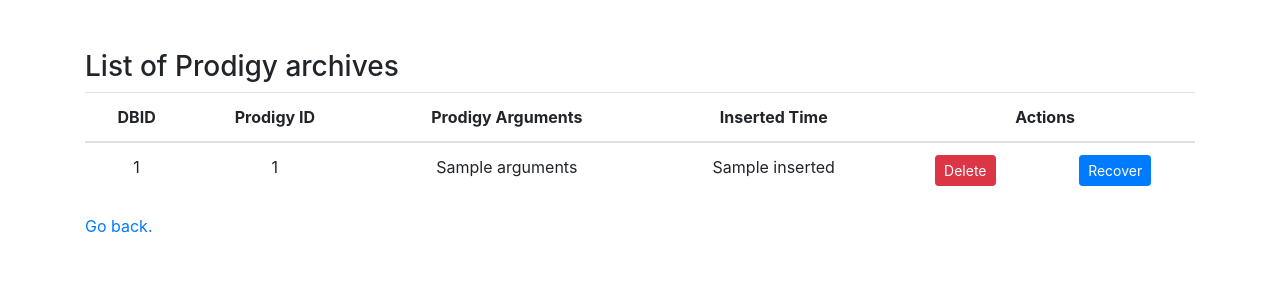
After one commit to COVID-19-Text-Mining/prodigy-multitask, a Flask app: template templates/services/list_archives.html in a window 1280 px wide. The commit adds this page. Shown: the top 300 px of the page. Run offline with Flask 2, Linux system fonts and the light colour scheme; the template is opened without the code that fills it: most values are stand-ins (such as "Sample title", 1, 10 or a date in 2020); some libraries are stand-ins or nearby versions.

Commit message:
Allow to backup instances.

```diff
--- a/app.py
+++ b/app.py
@@ -15,12 +15,14 @@
 
 import psutil
 import requests
+from bson import ObjectId
 from flask import (
     Flask, render_template, make_response, request,
     redirect, url_for, abort, Response, send_file)
 from flask_login import current_user
 from flask_mongoengine import MongoEngine
 from flask_security import MongoEngineUserDatastore, Security, UserMixin, RoleMixin, roles_required, url_for_security
+from gridfs import GridFS
 from mongoengine import StringField, BooleanField, ListField, ReferenceField
 from psutil import NoSuchProcess, ZombieProcess
 from werkzeug.utils import secure_filename
@@ -39,6 +41,12 @@
 app.config['SECURITY_UNAUTHORIZED_VIEW'] = 'unauthorized'
 
 db = MongoEngine(app)
+
+
+def get_archive_col():
+    return GridFS(
+        db.connection[settings.MONGO_DB],
+        'prodigy_instance_snapshots')
 
 
 class Role(db.Document, RoleMixin):
@@ -210,6 +218,24 @@
     return None
 
 
+def zip_prodigy_instance(service_id, work_dir):
+    fn = '%s_%s.zip' % (service_id, datetime.now().strftime('%Y%m%d_%H%M%S'))
+    zip_file_path = os.path.join(temp_dir, fn)
+    zip_file = zipfile.ZipFile(zip_file_path, 'w', zipfile.ZIP_DEFLATED)
+
+    for root, dirs, files in os.walk(work_dir):
+        for file in files:
+            if root == work_dir and file in prodigy_sys_files:
+                continue
+            this_fn = os.path.join(root, file)
+            zip_file.write(
+                this_fn,
+                arcname=os.path.relpath(this_fn, prodigy_dir))
+    zip_file.close()
+
+    return zip_file_path
+
+
 def stop_all_prodigy(*_, **__):
     with prodigy_services_lock:
         for prodigy_id, _, alive, listening, pid in iter_prodigy_services():
@@ -235,9 +261,16 @@
                 os.unlink(filename)
 
 
-def get_work_dir_or_404(prodigy_id):
+def get_work_dir(prodigy_id):
     true_path = os.path.join(prodigy_dir, prodigy_id)
     if not os.path.exists(true_path) or not os.path.isdir(true_path):
+        return None
+    return true_path
+
+
+def get_work_dir_or_404(prodigy_id):
+    true_path = get_work_dir(prodigy_id)
+    if true_path is None:
         return abort(404)
     return true_path
 
@@ -389,7 +422,7 @@
     return redirect(url_for('list_services', viewsharing=service_id), code=302)
 
 
-@app.route('/share/<service_id>/remove/<share_id>')
+@app.route('/share/<service_id>/remove/<share_id>', methods=['POST'])
 @roles_required('admin')
 def remove_share(service_id, share_id):
     service_config = read_config_or_404(service_id)
@@ -412,24 +445,100 @@
 @roles_required('admin')
 def download_folder(service_id):
     work_dir = get_work_dir_or_404(service_id)
+    zip_file_path = zip_prodigy_instance(service_id, work_dir)
 
-    fn = '%s_%s.zip' % (service_id, datetime.now().strftime('%Y%m%d_%H%M%S'))
-    zip_file_path = os.path.join(temp_dir, fn)
-    zip_file = zipfile.ZipFile(zip_file_path, 'w', zipfile.ZIP_DEFLATED)
-
-    for root, dirs, files in os.walk(work_dir):
-        for file in files:
-            if root == work_dir and file in prodigy_sys_files:
-                continue
-            this_fn = os.path.join(root, file)
-            zip_file.write(
-                this_fn,
-                arcname=os.path.relpath(this_fn, prodigy_dir))
-    zip_file.close()
     return send_file(zip_file_path, as_attachment=True)
 
 
-@app.route('/start/<service_id>')
+@app.route('/archive/recover/<db_id>', methods=["POST"])
+@roles_required('admin')
+def recover_archives(db_id):
+    snapshots_grid_fs = get_archive_col()
+
+    file = snapshots_grid_fs.get(ObjectId(db_id))
+
+    true_path = get_work_dir(file.prodigy_id)
+    if true_path is not None:
+        pid = get_prodigy_pid(true_path)
+        if pid is not None:
+            stop_prodigy(pid)
+            os.unlink(os.path.join(true_path, 'prodigy.pid'))
+
+    zipped = zipfile.ZipFile(file)
+    zipped.extractall(path=prodigy_dir)
+
+    with open(os.path.join(true_path, 'config.json'), 'w') as f:
+        json.dump(file.config, f)
+
+    return redirect(url_for('list_services'), code=302)
+
+
+@app.route('/archive/delete/<db_id>', methods=['POST'])
+@roles_required('admin')
+def delete_archives(db_id):
+    snapshots_grid_fs = get_archive_col()
+    snapshots_grid_fs.delete(ObjectId(db_id))
+
+    return redirect(url_for('list_archives'), code=302)
+
+
+@app.route('/archive/list')
+@roles_required('admin')
+def list_archives():
+    snapshots_grid_fs = get_archive_col()
+    archives = snapshots_grid_fs.find()
+    return render_template(
+        'services/list_archives.html',
+        archives=[{
+            'db_id': str(x._id),
+            'prodigy_id': x.prodigy_id,
+            'arguments': x.arguments,
+            'inserted': x.inserted.strftime('%Y-%m-%d %H:%M:%S'),
+        } for x in archives])
+
+
+@app.route('/archive/save_all', methods=['POST'])
+@roles_required('admin')
+def archive_all_instances():
+    snapshots_grid_fs = get_archive_col()
+    archived = []
+    for prodigy_id, work_dir, alive, listening, pid in iter_prodigy_services():
+        config_filename = os.path.join(work_dir, 'config.json')
+        with open(config_filename) as f:
+            service_config = json.load(f)
+            sharing = []
+            for i in service_config.get('share', []):
+                try:
+                    sharing.append({
+                        'to': i['to'],
+                        'id': i['id'],
+                    })
+                except KeyError:
+                    pass
+            try:
+                info = {
+                    'prodigy_id': prodigy_id,
+                    'name': str(service_config['name']),
+                    'db_collection': str(service_config['db_collection']),
+                    'arguments': str(service_config['arguments']),
+                    'sharing': sharing,
+                    'inserted': datetime.now(),
+                    'config': service_config,
+                }
+            except KeyError:
+                app.logger.warning(f'Config file {config_filename} corrupted.')
+                continue
+
+        zip_file_path = zip_prodigy_instance(prodigy_id, work_dir)
+        with open(zip_file_path, 'rb') as f:
+            snapshots_grid_fs.put(f, **info)
+        os.unlink(zip_file_path)
+        archived.append(prodigy_id)
+
+    return f'Archived {len(archived)} instances: {archived}'
+
+
+@app.route('/start/<service_id>', methods=['POST'])
 @roles_required('admin')
 def start_service(service_id):
     true_path = get_work_dir_or_404(service_id)
@@ -443,7 +552,7 @@
     return redirect(url_for('list_services'), code=302)
 
 
-@app.route('/stop/<service_id>')
+@app.route('/stop/<service_id>', methods=['POST'])
 @roles_required('admin')
 def stop_service(service_id):
     true_path = get_work_dir_or_404(service_id)
@@ -494,7 +603,7 @@
     )
 
 
-@app.route('/remove/<service_id>')
+@app.route('/remove/<service_id>', methods=['POST'])
 @roles_required('admin')
 def remove_service(service_id):
     true_path = get_work_dir_or_404(service_id)
--- /dev/null
+++ b/templates/services/list_archives.html
@@ -0,0 +1,106 @@
+<!doctype html>
+<html lang="en">
+<head>
+    <meta charset="utf-8">
+    <meta name="viewport" content="width=device-width, initial-scale=1, shrink-to-fit=no">
+
+    <title>List of Prodigy Archives</title>
+
+    <!-- Bootstrap core CSS -->
+    <link href="https://stackpath.bootstrapcdn.com/bootstrap/4.4.1/css/bootstrap.min.css" rel="stylesheet"
+          integrity="sha384-Vkoo8x4CGsO3+Hhxv8T/Q5PaXtkKtu6ug5TOeNV6gBiFeWPGFN9MuhOf23Q9Ifjh" crossorigin="anonymous">
+
+    <style>
+        body {
+            margin-top: 50px;
+        }
+
+        th, td {
+            text-align: center;
+        }
+    </style>
+</head>
+
+<body>
+<div class="container">
+    <div class="row">
+        <div class="col-md-12">
+            <h3>List of Prodigy archives</h3>
+        </div>
+    </div>
+
+    <div class="row">
+        <div class="col-md-12">
+            <table class="table">
+                <thead>
+                <tr>
+                    <th scope="col">DBID</th>
+                    <th scope="col">Prodigy ID</th>
+                    <th scope="col">Prodigy Arguments</th>
+                    <th scope="col">Inserted Time</th>
+                    <th scope="col" colspan="2">Actions</th>
+                </tr>
+                </thead>
+                <tbody>
+                {% for archive in archives %}
+                    <tr>
+                        <td>{{ archive['db_id'] }}</td>
+                        <td>{{ archive['prodigy_id'] }}</td>
+                        <td>{{ archive['arguments'] }}</td>
+                        <td>{{ archive['inserted'] }}</td>
+
+                        <td align="center">
+                            <form action="{{ url_for('delete_archives', db_id=archive['db_id']) }}" method="post">
+                                <button class="btn btn-sm btn-danger delete-archive">
+                                    Delete
+                                </button>
+                            </form>
+                        </td>
+
+                        <td align="center">
+                            <form action="{{ url_for('recover_archives', db_id=archive['db_id']) }}" method="post">
+                                <button class="btn btn-sm btn-primary recover-archive">
+                                    Recover
+                                </button>
+                            </form>
+
+                        </td>
+                    </tr>
+                {% endfor %}
+                </tbody>
+            </table>
+        </div>
+
+        <div class="col-md-12">
+            <p>
+                <a href="{{ url_for('list_services') }}">Go back.</a>
+            </p>
+        </div>
+    </div>
+
+
+</div> <!-- /container -->
+
+<script src="https://code.jquery.com/jquery-3.4.1.min.js"
+        integrity="sha256-CSXorXvZcTkaix6Yvo6HppcZGetbYMGWSFlBw8HfCJo=" crossorigin="anonymous"></script>
+<script src="https://stackpath.bootstrapcdn.com/bootstrap/4.4.1/js/bootstrap.bundle.min.js"
+        integrity="sha384-6khuMg9gaYr5AxOqhkVIODVIvm9ynTT5J4V1cfthmT+emCG6yVmEZsRHdxlotUnm"
+        crossorigin="anonymous"></script>
+<script>
+  $('.delete-archive').click(function (e) {
+    if (!confirm("Are you sure you want to remove this archive?")) {
+      e.preventDefault();
+      return false;
+    }
+  });
+
+  $('.recover-archive').click(function (e) {
+    if (!confirm("If you have a prodigy instance with the same name, it will be overrode. Continue?")) {
+      e.preventDefault();
+      return false;
+    }
+  });
+
+</script>
+</body>
+</html>
--- a/templates/services/service_edit_details.html
+++ b/templates/services/service_edit_details.html
@@ -36,7 +36,7 @@
                 <div class="form-group">
                     <label for="service-name">Service name</label>
                     <input class="form-control" id="service-name" name="name"
-                           {% if name %}value="{{ name }}"{% endif %}>
+                           {% if name %}value="{{ name }}" readonly="readonly" {% endif %}>
                 </div>
                 <div class="form-group">
                     <label for="db-collection-name">Collection to save annotations</label>
```
Also changed, not shown: templates/services/list_services.html (+40 -17 lines). Lines whose indentation alone changed are shown as unchanged.
